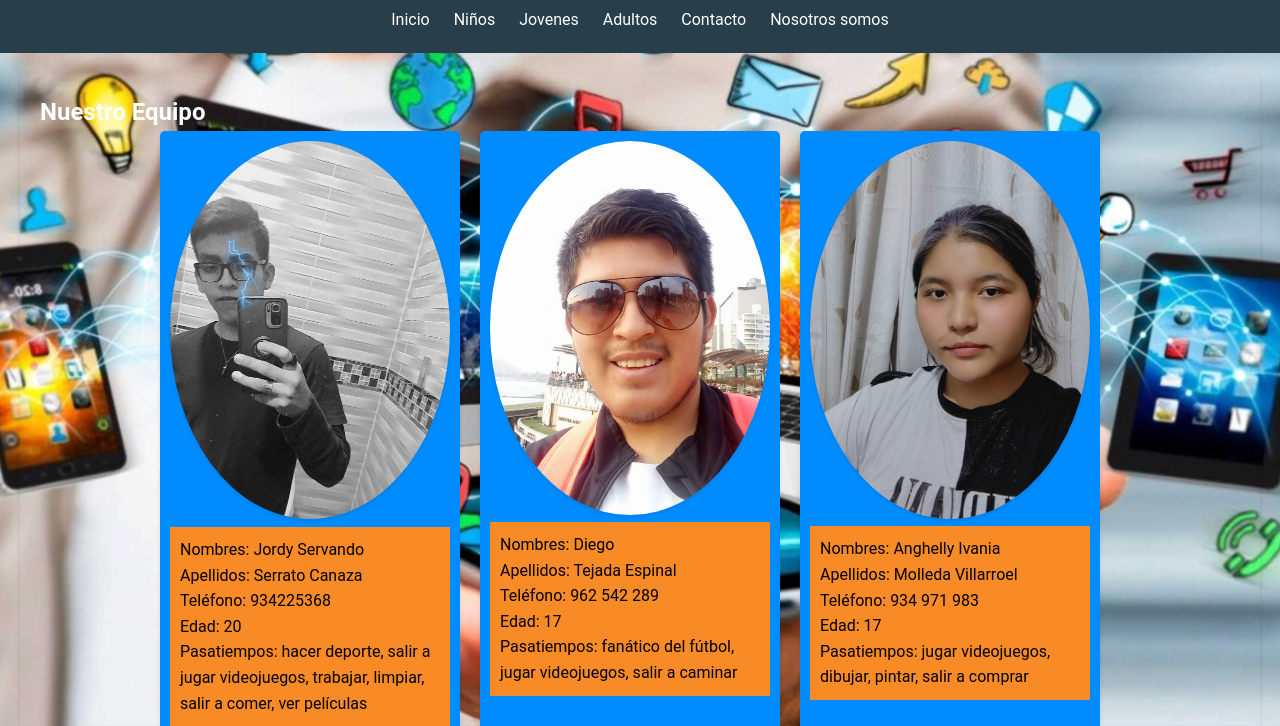
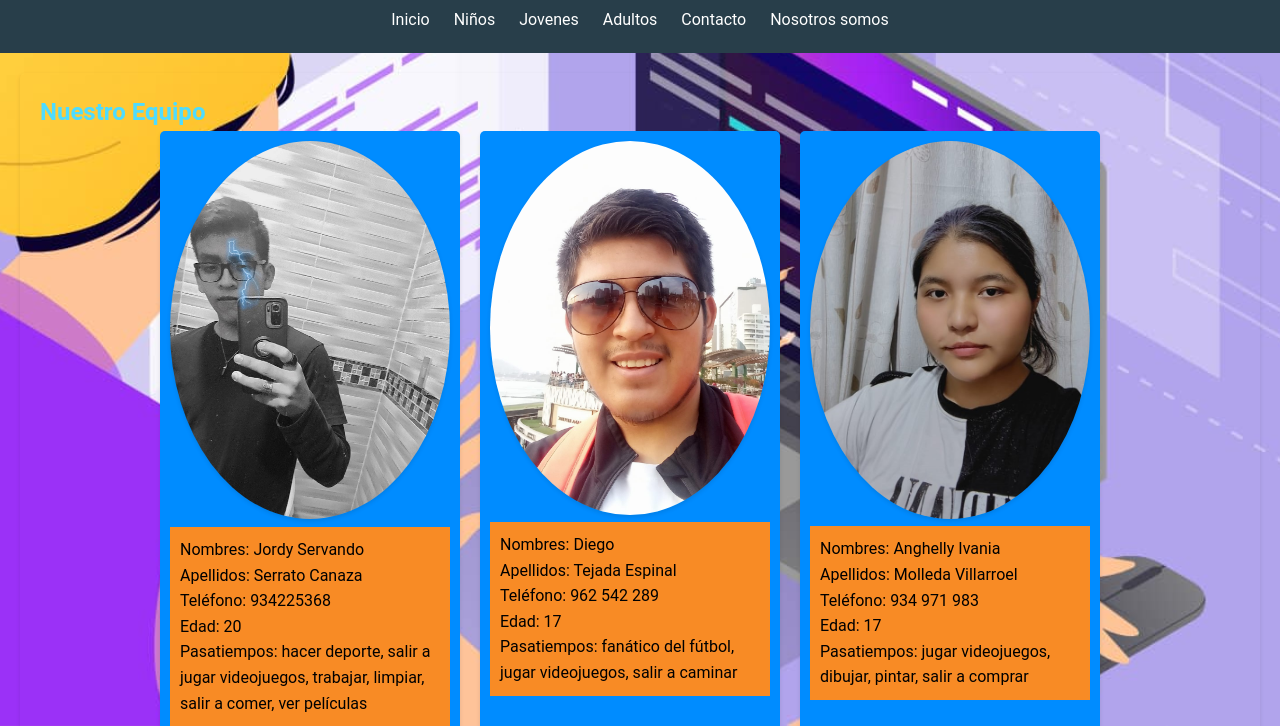
Before and after one commit to TejadaDiego/New-Fashion-Vsion, a plain HTML site: page sobre-nosotros.html in a window 1280 px wide. Shown: the part 74-800 px from the top of the page. Drawn offline with Linux system fonts and the light colour scheme.

Commit message:
Update sobre-nosotros.html

```diff
--- a/sobre-nosotros.html
+++ b/sobre-nosotros.html
@@ -5,15 +5,6 @@
     <meta name="viewport" content="width=device-width, initial-scale=1.0">
     <title>Sobre Nosotros</title>
     <link rel="stylesheet" href="styles.css">
-    <style>
-        body {
-            background-color: sblack;
-            background-image: url('1.jpeg');
-            background-size: cover;
-            background-repeat: no-repeat;
-            color: white;
-        }
-    </style>
 </head>
 <body>
     <header>
```
